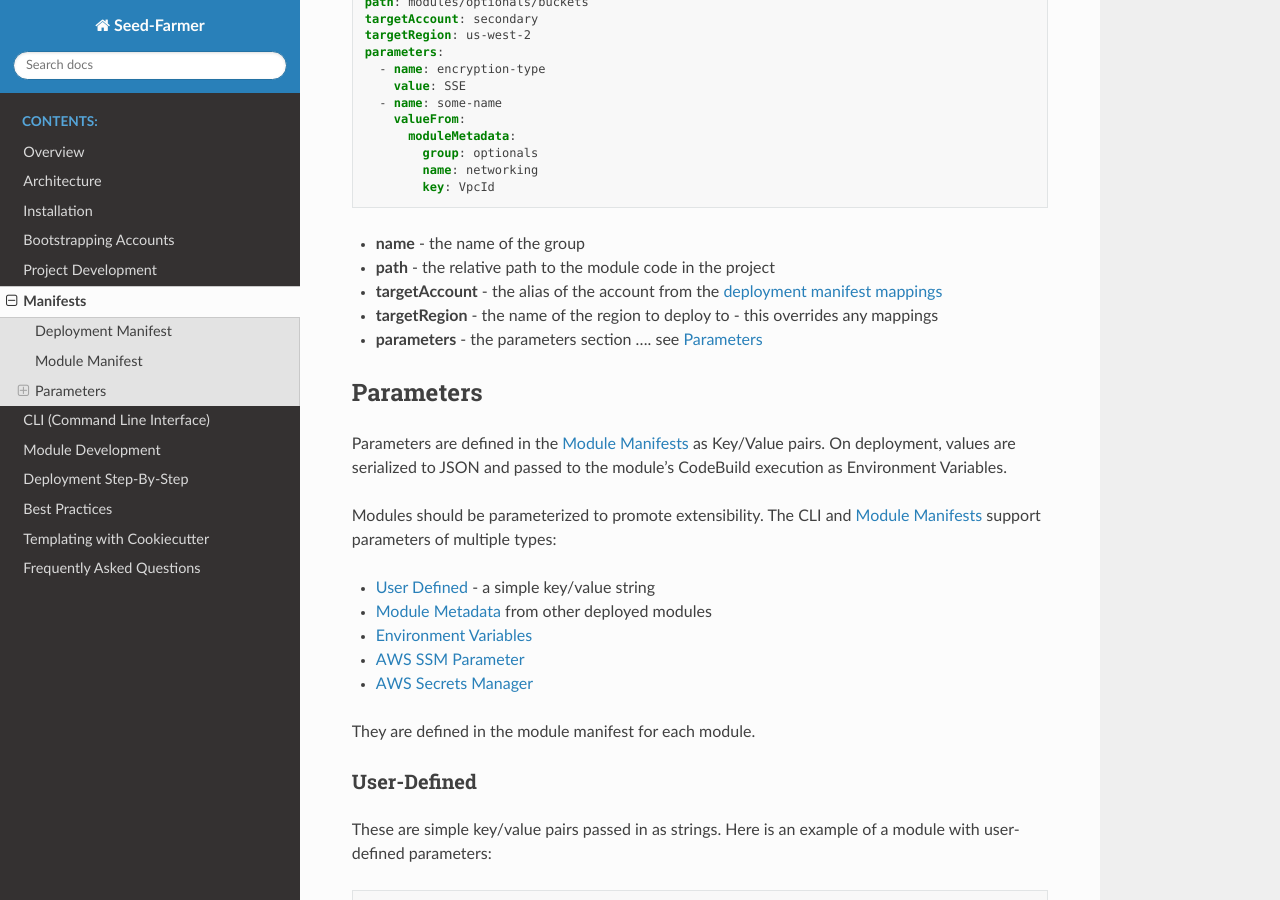
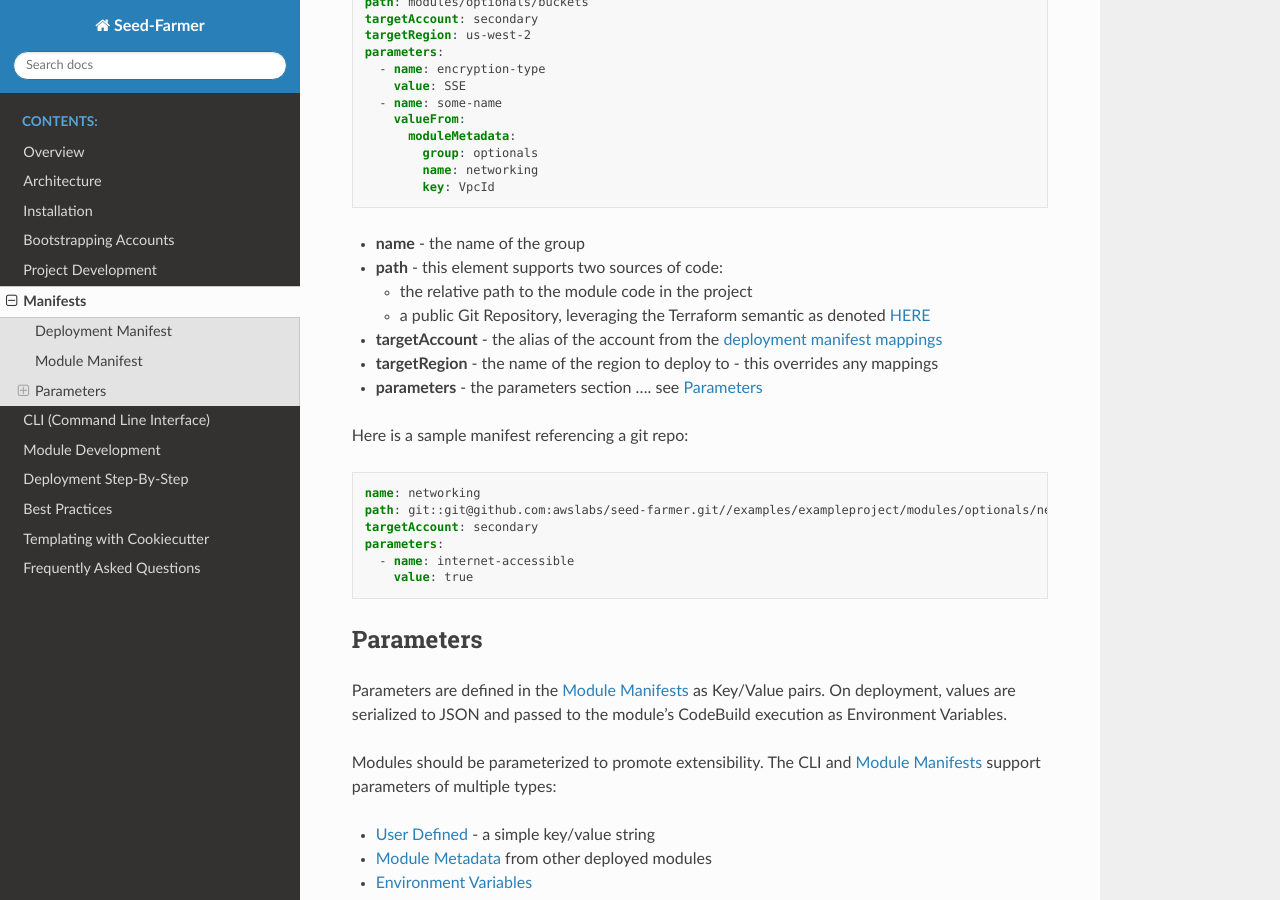
Before and after one commit to awslabs/seed-farmer, a Sphinx documentation site: the page built from docs/source/manifests.md, in a window 1280 px wide and 900 px high, scrolled down 1978 px. Built offline with Sphinx 7.4.7 and the Read the Docs theme 2.0.0, drawn with Linux system fonts in a browser that asks for light colours; the version number could not be read and is left out.

Commit message:
adding docs for git sourcing of modules

````diff
--- a/docs/source/manifests.md
+++ b/docs/source/manifests.md
@@ -90,10 +90,24 @@ parameters:
         key: VpcId
 ```
 - **name** - the name of the group
-- **path** - the relative path to the module code in the project
+- **path** - this element supports two sources of code:
+  - the relative path to the module code in the project
+  - a public Git Repository, leveraging the Terraform semantic as denoted [HERE](https://www.terraform.io/language/modules/sources#generic-git-repository)
 - **targetAccount** - the alias of the account from the [deployment manifest mappings](deployment_manifest)
 - **targetRegion** - the name of the region to deploy to - this overrides any mappings
 - **parameters** - the parameters section .... see [Parameters](parameters)
+
+Here is a sample manifest referencing a git repo:
+```yaml
+name: networking
+path: git::git@github.com:awslabs/seed-farmer.git//examples/exampleproject/modules/optionals/networking/?ref=release/0.1.4&depth=1
+targetAccount: secondary
+parameters:
+  - name: internet-accessible
+    value: true
+```
+
+
 
 (parameters)=
 ## Parameters
````
Also changed, not shown: CHANGELOG.md (+1 -0 lines).
